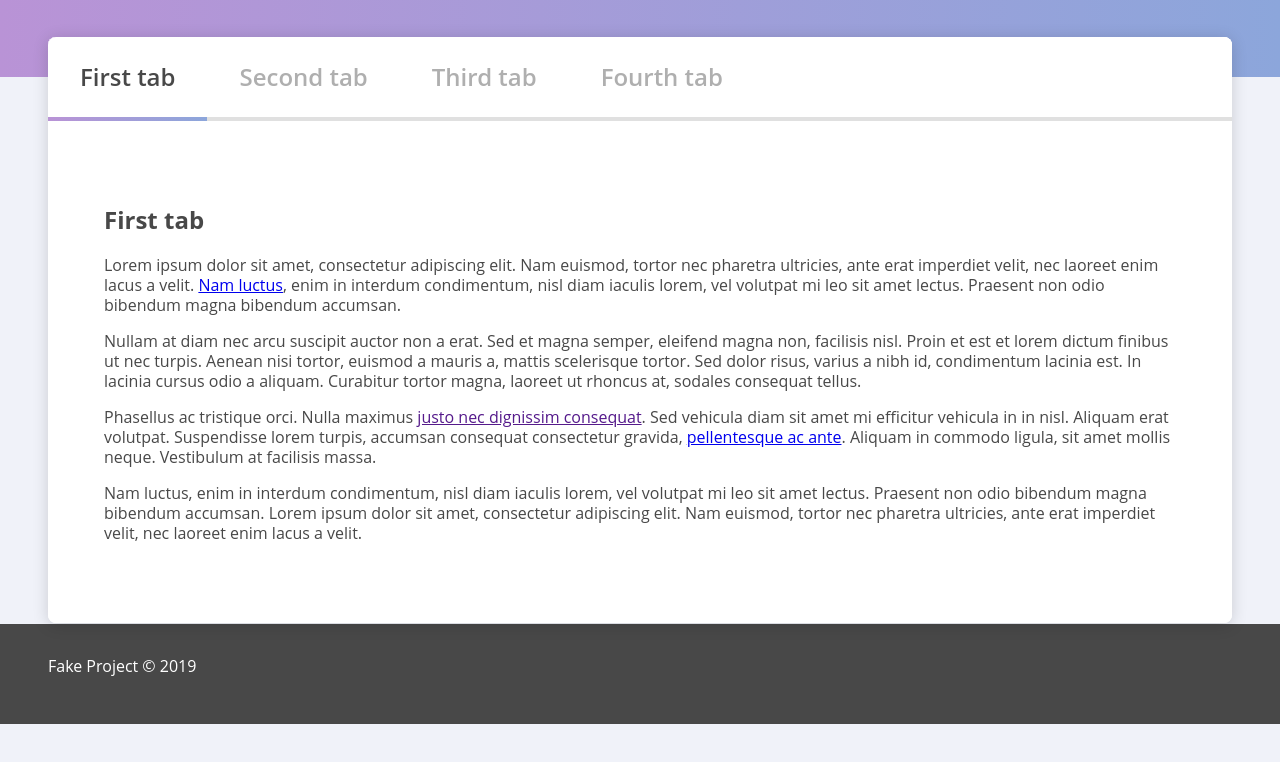
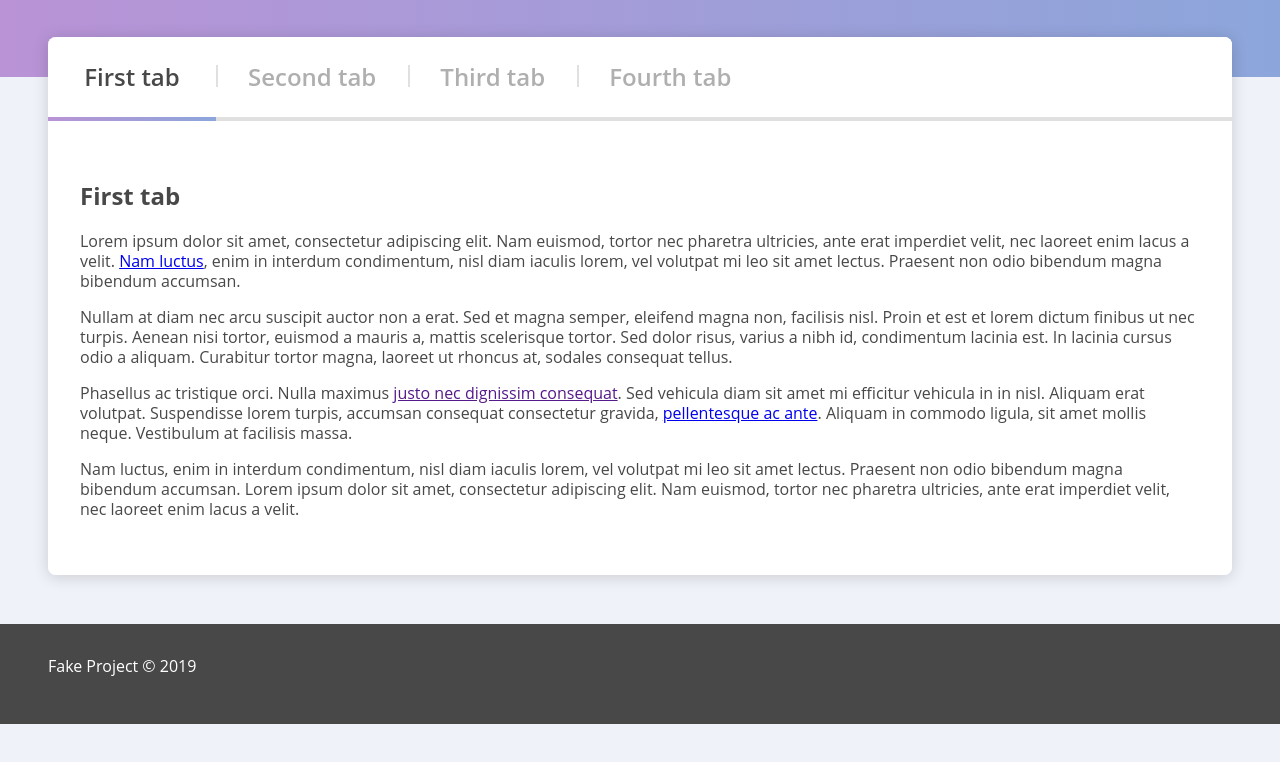
Before and after one commit to mminguezz/fakeproject-redradix, a website: page src/index.html in a window 1280 px wide. Shown: the part 76-838 px from the top of the page. After the commit the page ends 800 px from the top, so only its background shows below. Drawn offline with Linux system fonts and the light colour scheme; a web font is replaced by a local one.

Commit message:
feat(component): update tabs

```diff
--- a/src/css/components/tabs.scss
+++ b/src/css/components/tabs.scss
@@ -1,15 +1,18 @@
 //
 // Component tabs
 // ==========================================================================
+//
+// 1. content-area & line-box: calculate a virtual-area smaller than content-area [https://iamvdo.me/en/blog/css-font-metrics-line-height-and-vertical-align]
+
 
 .c-tabs {
-  --c-tab-link-padding: 0.5rem 1rem;
-  --c-tab-panel-padding: 4rem 3.5rem;
+  --c-tab-link-padding-vertical: 0.5rem ;
+  --c-tab-link-padding-horizontal: 1rem;
+  --c-tab-panel-padding: 2.5rem 2rem;
   --c-tab-link-color: #{$c-tab__color};
   --c-tab-item-bg: transparent;
 
   background-color: $white;
-  //$timberwolf;
 }
 
 .c-tabs__list,
@@ -20,34 +23,52 @@
 .c-tabs__list {
   display: flex;
   flex-direction: row;
+  overflow-x: auto;
+  scroll-behavior: smooth;
+  scroll-snap-type: x mandatory;
+  text-align: center;
 
   background: linear-gradient(180deg, $white calc(100% - .25rem), $timberwolf calc(100% - .25rem), $timberwolf 100%);
 }
 
+
 .c-tabs__link {
   color: var(--c-tab-link-color);
-  padding: var(--c-tab-link-padding);
+  padding: var(--c-tab-link-padding-vertical) var(--c-tab-link-padding-horizontal);
   font-size: $text-size-l;
   line-height: 1.35;
   font-weight: $text--semibold;
   text-decoration: none;
   display: block;
   background-color: $white;
-  //
+  min-width: 10.5rem;
+  box-sizing: border-box;
 
-  &[aria-selected] {
+  &[aria-selected],
+  &:hover {
     --c-tab-link-color: #{$c-tab__color--active};
+  }
 
-  }
+
 }
 
 .c-tabs__item {
   padding-bottom: 0.25rem;
   background: var(--c-tab-item-bg);
+  position: relative;
 
   &.is-active {
     --c-tab-item-bg: #{$gradient};
   }
+}
+
+.c-tabs__item + .c-tabs__item::after {
+  content: "";
+  position: absolute;
+  border: 1px solid  $timberwolf;
+  left: 0;
+  top: calc( var(--c-tab-link-padding-vertical) * 1.175); /* 1 */
+  height: $text-size-l;
 }
 
 .c-tabs__panel {
@@ -60,7 +81,8 @@
 
 @media screen and (min-width: 37.5rem) {
   .c-tabs {
-    --c-tab-link-padding: 1.5rem 2rem;
+    --c-tab-link-padding-vertical: 1.5rem ;
+    --c-tab-link-padding-horizontal: 2rem;
   }
 }
 
@@ -70,8 +92,9 @@
 
 @media screen and (min-width: 56rem) {
   .c-tabs {
-    --c-tab-link-padding: 1.5rem 2rem;
+    --c-tab-panel-padding-vertical: 4rem 3.5rem;
   }
+
   .c-tabs__link {
     font-size: $text-size-xl;
   }
--- a/src/css/objects/stack.scss
+++ b/src/css/objects/stack.scss
@@ -16,8 +16,8 @@
 }
 
 .o-stack-center__item {
-  padding-left: var(--stack-center-padding);
-  padding-right: var(--stack-center-padding);
+  // padding-left: var(--stack-center-padding);
+  // padding-right: var(--stack-center-padding);
   max-width: var(--content-width--max);
   width: 100%;
   box-sizing: border-box;
--- a/src/css/objects/template.scss
+++ b/src/css/objects/template.scss
@@ -8,6 +8,8 @@
 html {
   --upper-tab: 0rem;
   --content-width--max: 60rem;
+  --content-padding-vertical: 1.5rem;
+  --content-padding-horizontal: 1rem;
 
   min-height: 100vh;
   width: 100%;
@@ -18,13 +20,13 @@ body {
 }
 
 .header {
-  --header-padding: 1.5rem;
+
   position: relative;
   z-index: 5;
 }
 
 .header__content {
-  padding: var(--header-padding) 0 calc( var(--header-padding) + var(--upper-tab));
+  padding: var(--content-padding-vertical) var(--content-padding-horizontal) calc( var(--content-padding-vertical) + var(--upper-tab));
 
   display: grid;
   grid-template-columns: 1fr auto 1fr;
@@ -55,6 +57,11 @@ body {
   z-index: -1;
 }
 
+.footer__content {
+  padding-left: var(--content-padding-horizontal);
+  padding-right: var(--content-padding-horizontal);
+}
+
 
 //
 // Tablet
@@ -81,10 +88,11 @@ body {
 @media screen and (min-width: 56rem) {
   html {
     --upper-tab: 2.5rem;
+    --content-padding-vertical: 2.5rem;
+    --content-padding-horizontal: 0rem;
   }
 
   .header {
-    --header-padding: 2.5rem;
     z-index: unset;
   }
 
--- a/src/index.html
+++ b/src/index.html
@@ -68,7 +68,7 @@
 
   </main>
   <footer class="footer o-stack-center">
-    <p class="o-stack-center__item">Fake Project © 2019</p>
+    <p class="o-stack-center__item footer__content">Fake Project © 2019</p>
   </footer>
   <script src="main.js"></script>
 </body>
--- a/src/main.js
+++ b/src/main.js
@@ -23,6 +23,7 @@
     newTab.focus();
     newTab.removeAttribute('tabindex');
     newTab.setAttribute('aria-selected', 'true');
+    newTab.scrollIntoView({block: "end", behavior: "smooth"});
     oldTab.removeAttribute('aria-selected');
     oldTab.setAttribute('tabindex', '-1');
 
```
Also changed, not shown: README.md, src/main.css.
